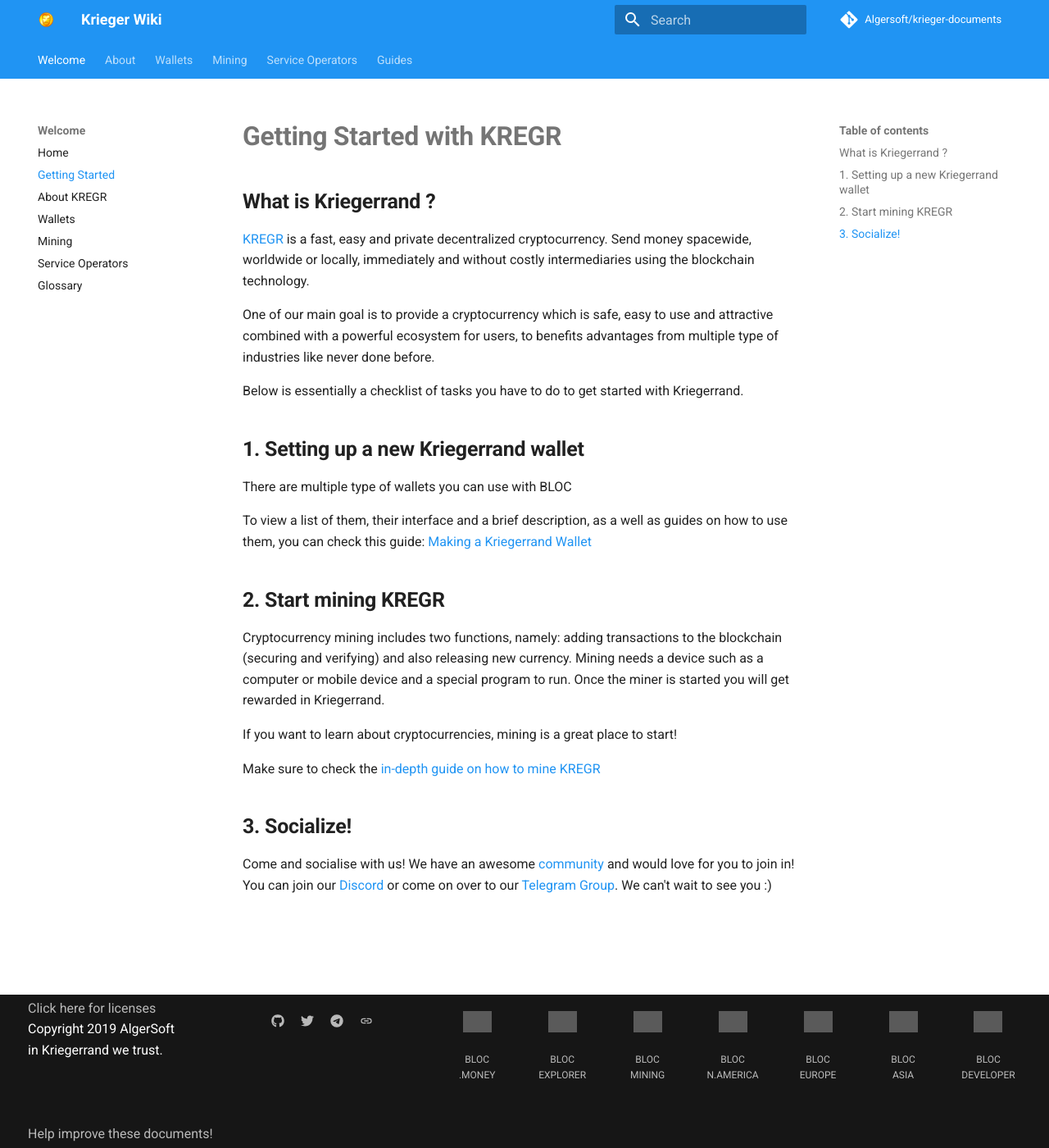
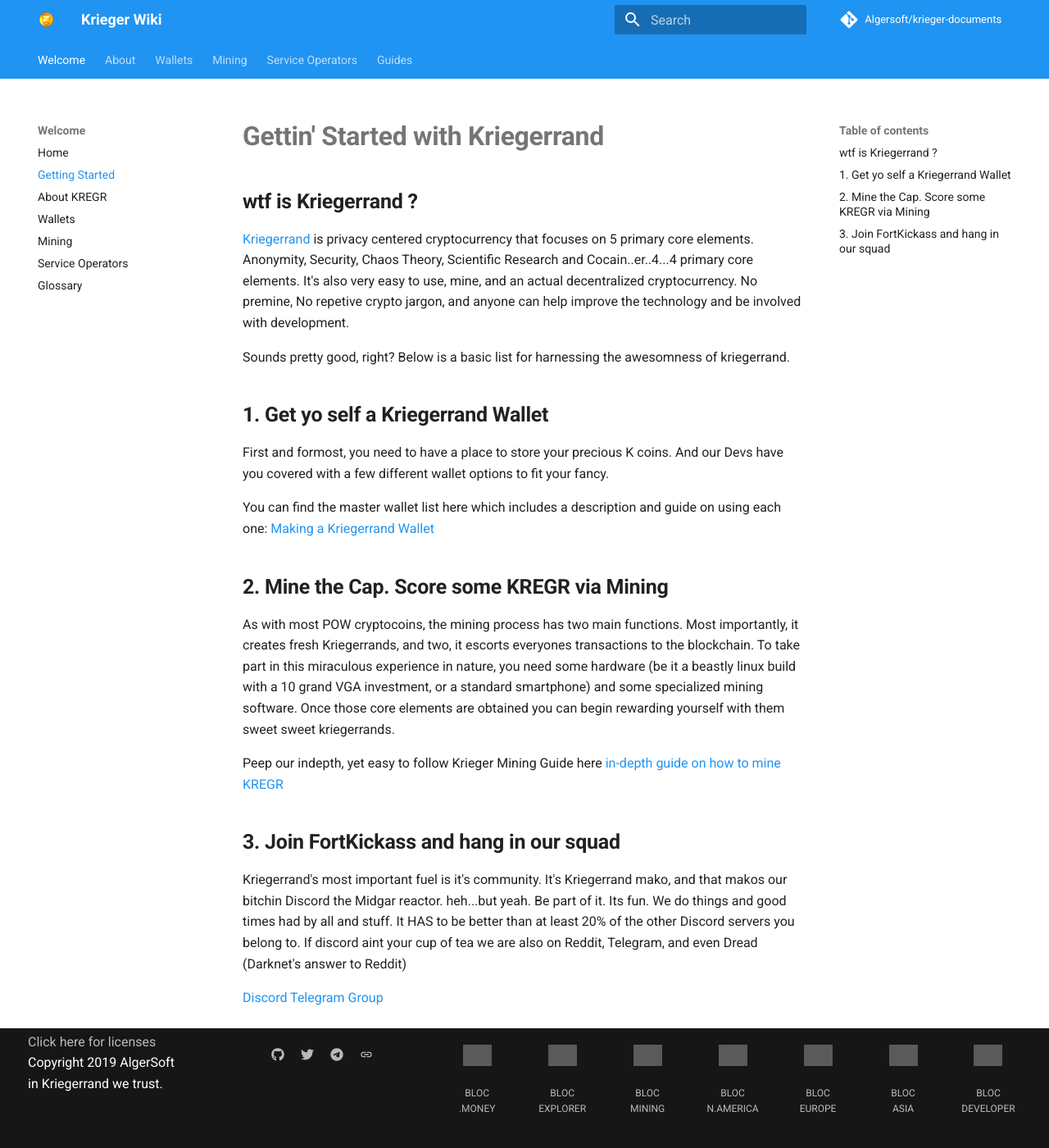
Before and after one commit to Algersoft/algersoftbible, an MkDocs documentation site: the page built from docs/Getting-Started.md, in a window 1280 px wide and 1400 px high. Shown: the whole window at 82% size. Built offline with MkDocs 1.6.1 and Material for MkDocs 9.7.7, drawn with Linux system fonts in a browser that asks for light colours; comment, search, counter and statistics services are not loaded.

Commit message:
Update Getting-Started.md

```diff
--- a/docs/Getting-Started.md
+++ b/docs/Getting-Started.md
@@ -1,28 +1,26 @@
-# **Getting Started with KREGR**
+# **Gettin' Started with Kriegerrand**
 
-## **What is Kriegerrand ?**
+## **wtf is Kriegerrand ?**
 
-[KREGR](https://kriegerrand.com) is a fast, easy and private decentralized cryptocurrency. Send money spacewide, worldwide or locally, immediately and without costly intermediaries using the blockchain technology.
+[Kriegerrand](https://kriegerrand.com) is privacy centered cryptocurrency that focuses on 5 primary core elements. Anonymity, Security, Chaos Theory, Scientific Research and Cocain..er..4...4 primary core elements. It's also very easy to use, mine, and an actual decentralized cryptocurrency. No premine, No repetive crypto jargon, and anyone can help improve the technology and be involved with development.
 
-One of our main goal is to provide a cryptocurrency which is safe, easy to use and attractive combined with a powerful ecosystem for users, to benefits advantages from multiple type of industries like never done before.
+Sounds pretty good, right? Below is a basic list for harnessing the awesomness of kriegerrand.
 
-Below is essentially a checklist of tasks you have to do to get started with Kriegerrand.
+## **1. Get yo self a Kriegerrand Wallet**<a name="setting-up-a-new-wallet"></a>
 
-## **1. Setting up a new Kriegerrand wallet**<a name="setting-up-a-new-wallet"></a>
+First and formost, you need to have a place to store your precious K coins. And our Devs have you covered with a few different wallet options to fit your fancy.
 
-There are multiple type of wallets you can use with BLOC
+You can find the master wallet list here which includes a description and guide on using each one: [Making a Kriegerrand Wallet](wallets/Making-a-Wallet.md)
 
-To view a list of them, their interface and a brief description, as a well as guides on how to use them, you can check this guide: [Making a Kriegerrand Wallet](wallets/Making-a-Wallet.md)
+## **2. Mine the Cap. Score some KREGR via Mining**<a name="start-mining"></a>
 
-## **2. Start mining KREGR**<a name="start-mining"></a>
+As with most POW cryptocoins, the mining process has two main functions. Most importantly, it creates fresh Kriegerrands, and two, it escorts everyones transactions to the blockchain.  To take part in this miraculous experience in nature, you need some hardware (be it a beastly linux build with a 10 grand VGA investment, or a standard smartphone) and some specialized mining software.  Once those core elements are obtained you can begin rewarding yourself with them sweet sweet kriegerrands.
 
-Cryptocurrency mining includes two functions, namely: adding transactions to the blockchain (securing and verifying) and also releasing new currency. Mining needs a device such as a computer or mobile device and a special program to run. Once the miner is started you will get rewarded in Kriegerrand.
+Peep our indepth, yet easy to follow Krieger Mining Guide here [in-depth guide on how to mine KREGR](mining/What-is-mining.md)
 
-If you want to learn about cryptocurrencies, mining is a great place to start!
+## **3. Join FortKickass and hang in our squad**
 
-Make sure to check the [in-depth guide on how to mine KREGR](mining/What-is-mining.md)
+Kriegerrand's most important fuel is it's community. It's Kriegerrand mako, and that makos our bitchin Discord the Midgar reactor. heh...but yeah. Be part of it. Its fun. We do things and good times had by all and stuff.  It HAS to be better than at least 20% of the other Discord servers you belong to. If discord aint your cup of tea we are also on Reddit, Telegram, and even Dread (Darknet's answer to Reddit)
 
-## **3. Socialize!**
-
-Come and socialise with us! We have an awesome [community](about/Community.md) and would love for you to join in!
-You can join our [Discord](https://discord.gg/kpFYD88) or come on over to our [Telegram Group](https://t.me/Kriegerrand). We can't wait to see you :)
+[Discord](https://discord.gg/kpFYD88)
+[Telegram Group](https://t.me/Kriegerrand)
```
